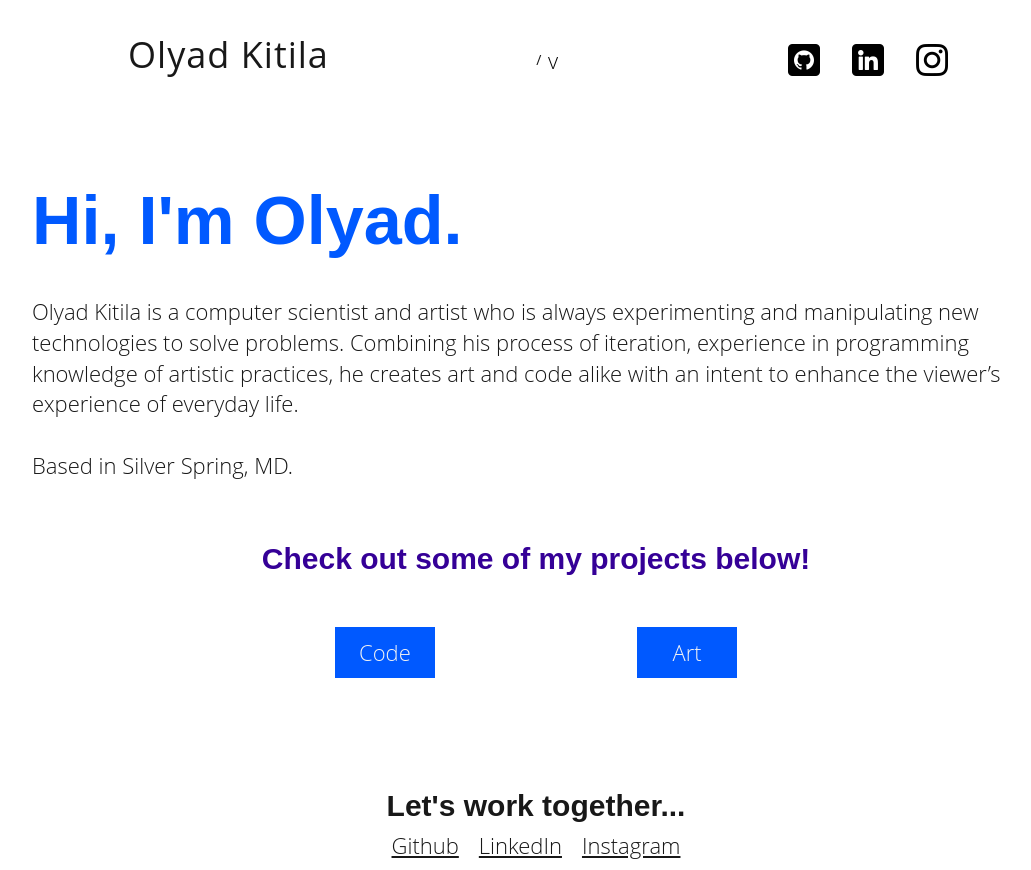
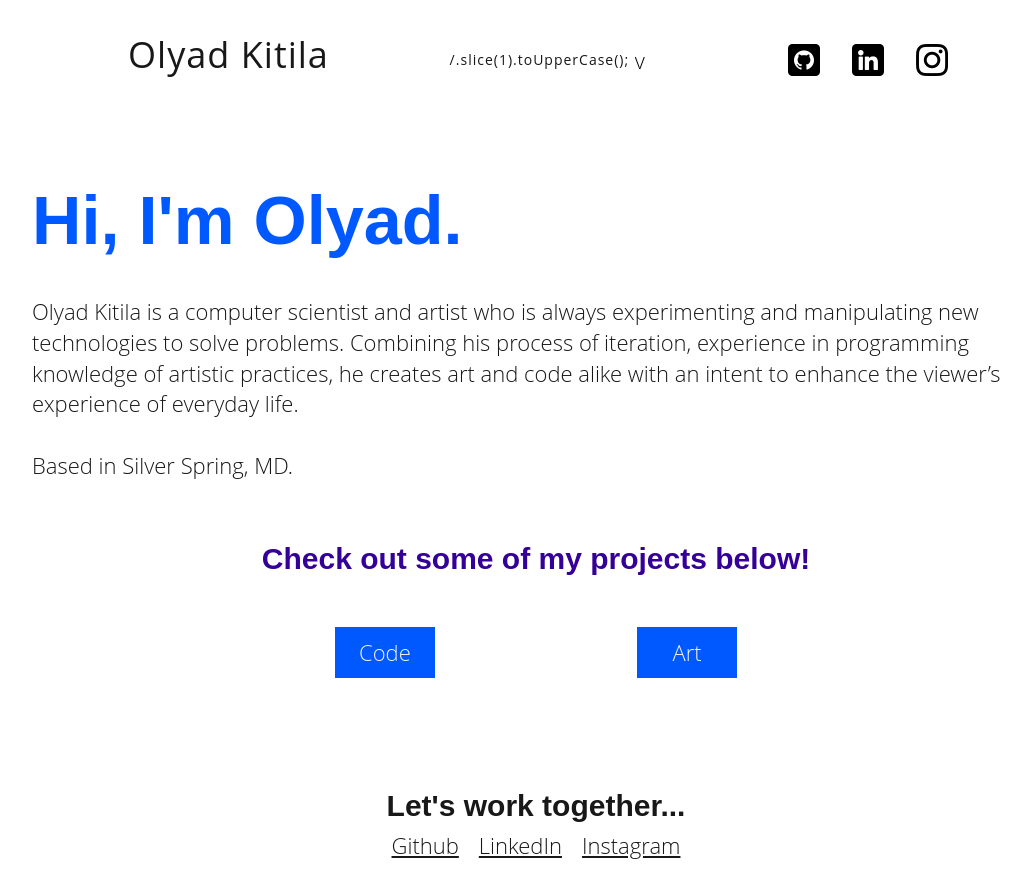
Before and after one commit to thymetime/Module-12-React, a React (Vite) app in the folder Portfolio/: page / in a window 1280 px wide. Shown: the whole page, without its empty margins (104-1135 px from the left). Built offline with nearby package versions, Linux system fonts and the light colour scheme.

Commit message:
fix dropdown nav name to account for current page

```diff
--- a/Portfolio/src/components/NavTabs.jsx
+++ b/Portfolio/src/components/NavTabs.jsx
@@ -35,7 +35,7 @@ function NavTabs() {
               to="/"
               className={currentPage === '/' ? 'nav-link active' : 'nav-link'}
             >
-              {currentPage}
+              {currentPage}.slice(1).toUpperCase();
             </Link>
             <span class='bx bxs-chevron-down htmlcss-arrow arrow  '>v</span>
             {/* nav-dropdown_sub-menu = "htmlCss-sub-menu sub-menu"> */}
@@ -45,7 +45,7 @@ function NavTabs() {
                   to="/Code"
                   className={currentPage === '/Code' ? 'nav-link active' : 'nav-link'}
                 >
-                  CODE
+                  {currentPage === '/Code' ? 'ABOUT' : 'CODE'}
                 </Link>
               </li>
               <li>
@@ -53,7 +53,8 @@ function NavTabs() {
                   to="/Art"
                   className={currentPage === '/Art' ? 'nav-link active' : 'nav-link'}
                 >
-                  ART
+                  {currentPage === '/Art' ? 'ABOUT' : 'ART'}
+
                 </Link>
               </li>
               <li>
@@ -61,7 +62,8 @@ function NavTabs() {
                   to="/Contact"
                   className={currentPage === '/Contact' ? 'nav-link active' : 'nav-link'}
                 >
-                  CONTACT
+                  {currentPage === '/Contact' ? 'ABOUT' : 'CONTACT'}
+
                 </Link>
               </li>
             </ul>
```
